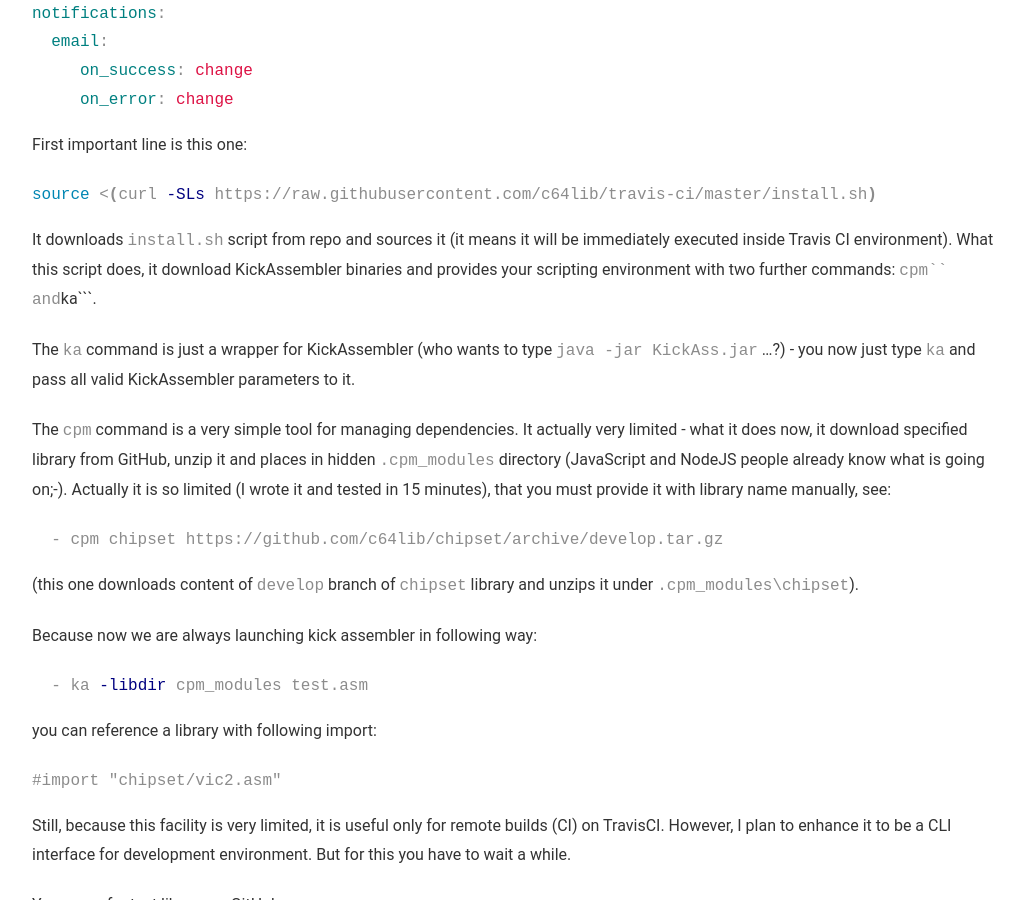
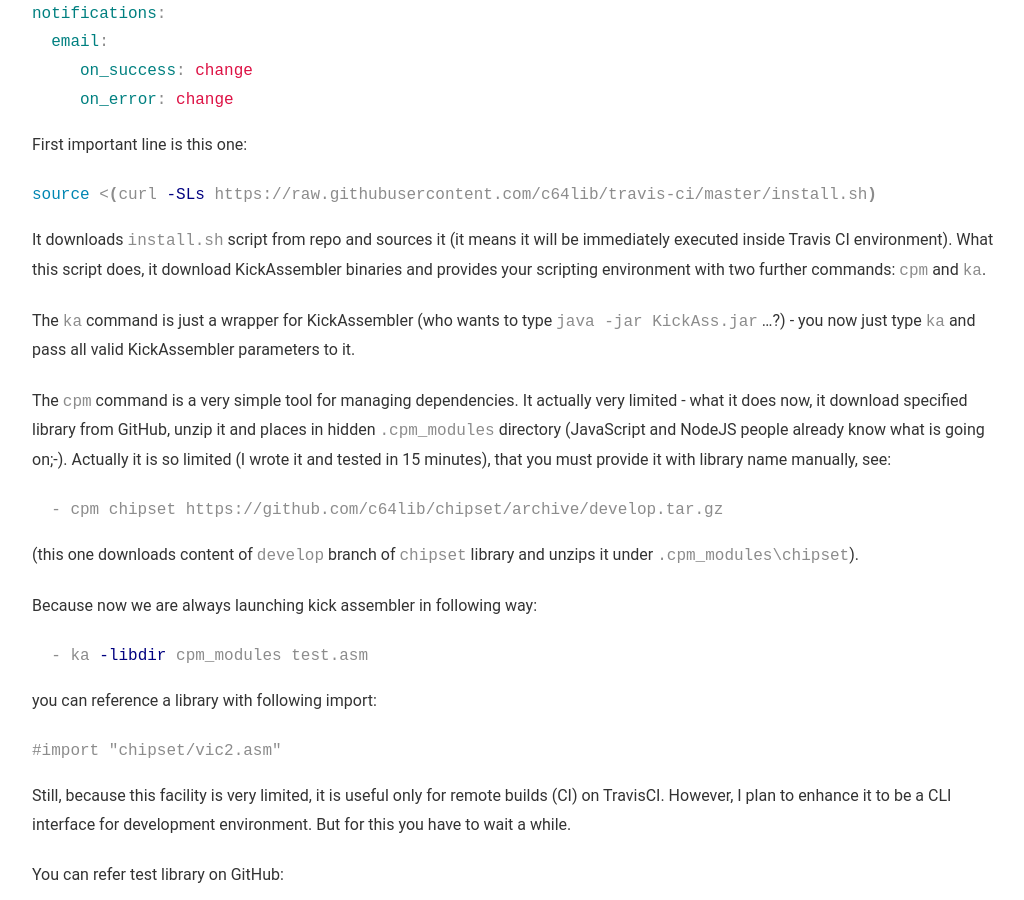
Before and after one commit to c64lib/docu, a Jekyll site: the page built from cbm/_posts/2018-04-26-assembler-libraries.md, in a window 1280 px wide and 900 px high, scrolled down 8382 px. Shown: the whole window, without its empty margins (118-1142 px from the left). Built offline with Jekyll 4.4.1, drawn with Linux system fonts in a browser that asks for light colours.

````diff
--- a/cbm/_posts/2018-04-26-assembler-libraries.md
+++ b/cbm/_posts/2018-04-26-assembler-libraries.md
@@ -238,7 +238,7 @@ First important line is this one:
 ```bash
 source <(curl -SLs https://raw.githubusercontent.com/c64lib/travis-ci/master/install.sh)
 ```
-It downloads ```install.sh``` script from repo and sources it (it means it will be immediately executed inside Travis CI environment). What this script does, it download KickAssembler binaries and provides your scripting environment with two further commands: ```cpm`` and ```ka```.
+It downloads ```install.sh``` script from repo and sources it (it means it will be immediately executed inside Travis CI environment). What this script does, it download KickAssembler binaries and provides your scripting environment with two further commands: ```cpm``` and ```ka```.
 
 The ```ka``` command is just a wrapper for KickAssembler (who wants to type ```java -jar KickAss.jar``` ...?) - you now just type ```ka``` and pass all valid KickAssembler parameters to it.
 
````
